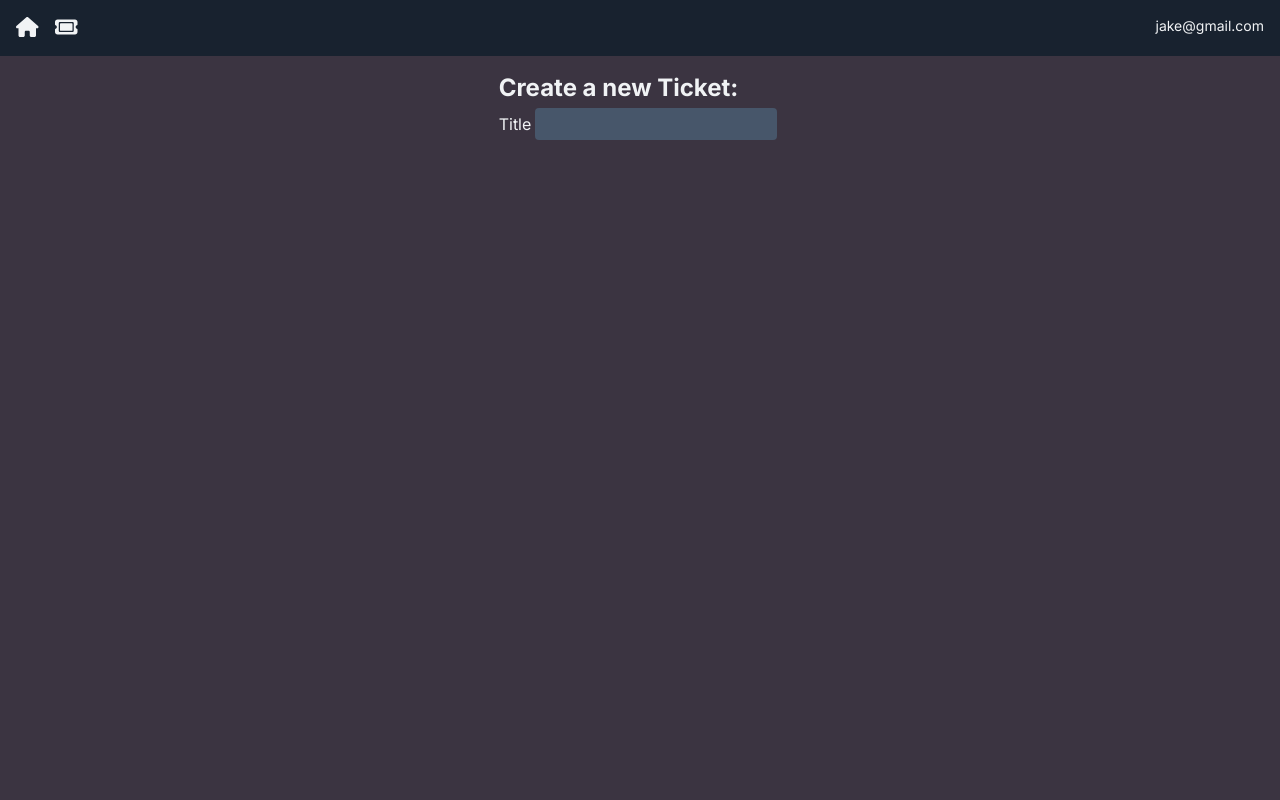
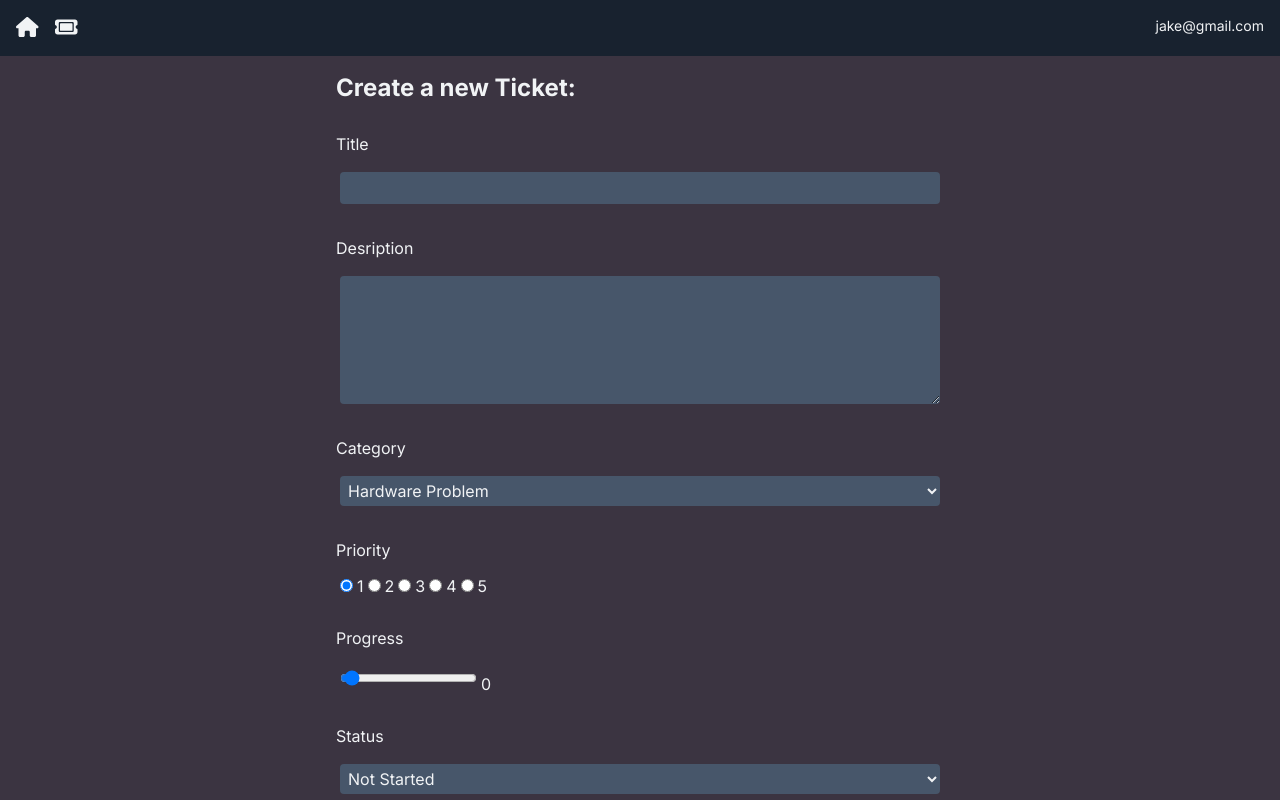
Before and after one commit to leila0202/ticket-app, a Next.js app: page /TicketPage/new in a window 1280 px wide. Built offline with nearby package versions, Linux system fonts and the light colour scheme.

Commit message:
finished the form html for the tickets

```diff
--- a/app/(components)/TicketForm.jsx
+++ b/app/(components)/TicketForm.jsx
@@ -13,6 +13,11 @@
       [name]: value,
     }));
   };
+
+  const handleSubmit = () => {
+    console.log("submitted");
+  };
+
   const startingTicketData = {
     title: "",
     description: "",
@@ -26,7 +31,11 @@
 
   return (
     <div className="flex justify-center">
-      <form>
+      <form
+        className="flex flex-col gap-3 w-1/2"
+        method="post"
+        onSubmit={handleSubmit}
+      >
         <h3>Create a new Ticket:</h3>
         <label>Title</label>
         <input
@@ -37,6 +46,97 @@
           required={true}
           value={formData.title}
         />
+
+        <label>Desription</label>
+        <textarea
+          id="description"
+          name="description"
+          onChange={handleChange}
+          required={true}
+          value={formData.description}
+          rows="5"
+        />
+
+        <label>Category</label>
+        <select
+          name="category"
+          value={formData.category}
+          onChange={handleChange}
+        >
+          <option value="Hardware Problem">Hardware Problem</option>
+          <option value="Software Problem">Software Problem</option>
+          <option value="Project">Project</option>
+        </select>
+
+        <label>Priority</label>
+        <div>
+          <input
+            id="priority-1"
+            name="priority"
+            type="radio"
+            onChange={handleChange}
+            value={1}
+            checked={formData.priority == 1}
+          />
+          <label>1</label>
+          <input
+            id="priority-2"
+            name="priority"
+            type="radio"
+            onChange={handleChange}
+            value={2}
+            checked={formData.priority == 2}
+          />
+          <label>2</label>
+          <input
+            id="priority-3"
+            name="priority"
+            type="radio"
+            onChange={handleChange}
+            value={3}
+            checked={formData.priority == 3}
+          />
+          <label>3</label>
+          <input
+            id="priority-4"
+            name="priority"
+            type="radio"
+            onChange={handleChange}
+            value={4}
+            checked={formData.priority == 4}
+          />
+          <label>4</label>
+          <input
+            id="priority-5"
+            name="priority"
+            type="radio"
+            onChange={handleChange}
+            value={5}
+            checked={formData.priority == 5}
+          />
+          <label>5</label>
+        </div>
+
+        <label>Progress</label>
+        <div>
+          <input
+            type="range"
+            id="progress"
+            name="progress"
+            value={formData.progress}
+            min="0"
+            max="100"
+            onChange={handleChange}
+          />
+          <label>{formData.progress}</label>
+        </div>
+        <label>Status</label>
+        <select name="status" value={formData.status} onChange={handleChange}>
+          <option value="not started">Not Started</option>
+          <option value="started">Started</option>
+          <option value="done">Done</option>
+        </select>
+        <input type="submit" className="btn max-w-xs" value="Create Ticket" />
       </form>
     </div>
   );
```
